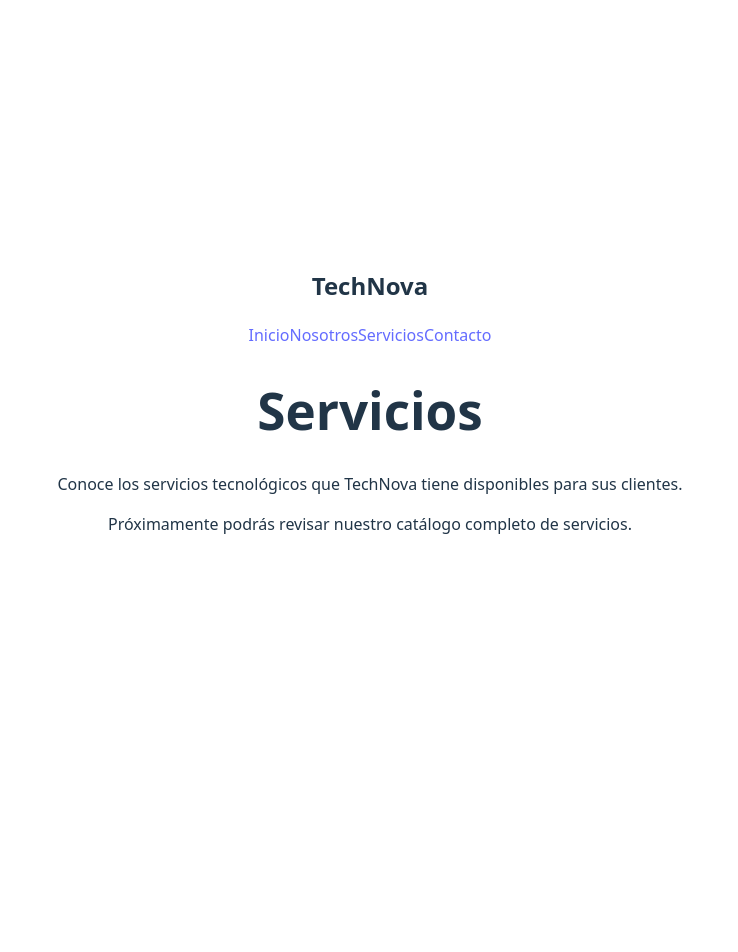
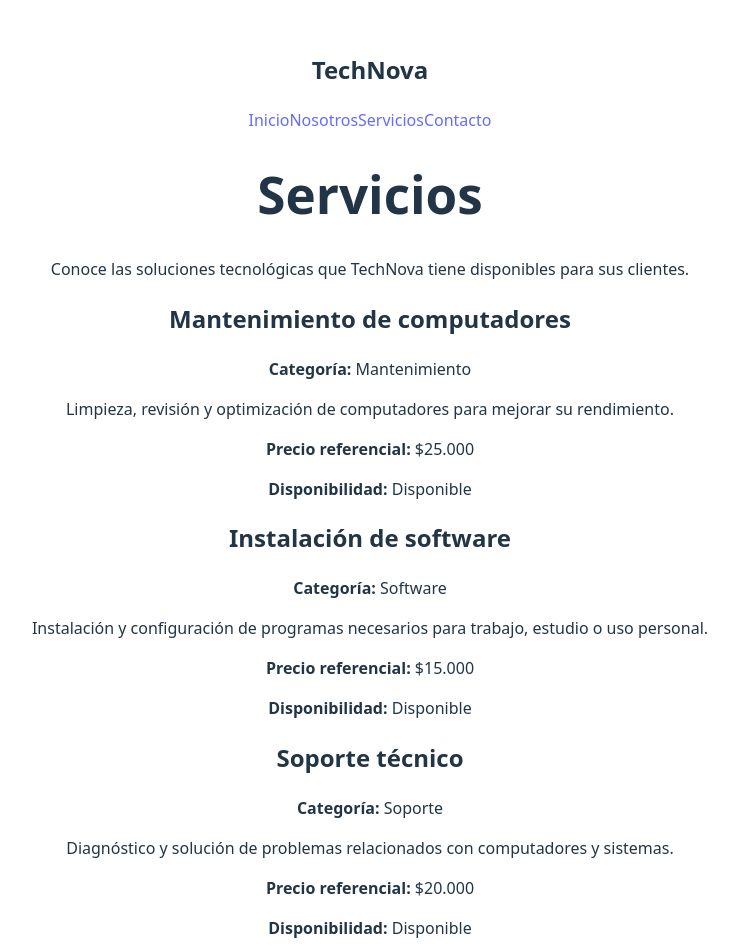
Before and after one commit to katherinesanhueza-lgtm/actividad-vue, a Vue app: page /servicios in a window 1280 px wide. Shown: the top 952 px of the page, without its empty margins (270-1008 px from the left). Before the commit the page ends 800 px from the top, so only its background shows below. Built offline with nearby package versions, Linux system fonts and the light colour scheme.

Commit message:
Actividad 8 - Catalogo y componentes de servicio

```diff
--- /dev/null
+++ b/src/components/TarjetaServicio.vue
@@ -0,0 +1,33 @@
+<script setup>
+defineProps({
+  servicio: {
+    type: Object,
+    required: true
+  }
+})
+</script>
+
+<template>
+  <article class="tarjeta-servicio">
+    <h2>{{ servicio.nombre }}</h2>
+
+    <p>
+      <strong>Categoría:</strong>
+      {{ servicio.categoria }}
+    </p>
+
+    <p>
+      {{ servicio.descripcion }}
+    </p>
+
+    <p>
+      <strong>Precio referencial:</strong>
+      ${{ servicio.precio.toLocaleString('es-CL') }}
+    </p>
+
+    <p>
+      <strong>Disponibilidad:</strong>
+      {{ servicio.disponible ? 'Disponible' : 'No disponible' }}
+    </p>
+  </article>
+</template>
--- a/src/views/ServiciosView.vue
+++ b/src/views/ServiciosView.vue
@@ -1,14 +1,74 @@
+<script setup>
+import { ref } from 'vue'
+import TarjetaServicio from '../components/TarjetaServicio.vue'
+
+const servicios = ref([
+  {
+    id: 1,
+    nombre: 'Mantenimiento de computadores',
+    categoria: 'Mantenimiento',
+    descripcion: 'Limpieza, revisión y optimización de computadores para mejorar su rendimiento.',
+    precio: 25000,
+    disponible: true
+  },
+  {
+    id: 2,
+    nombre: 'Instalación de software',
+    categoria: 'Software',
+    descripcion: 'Instalación y configuración de programas necesarios para trabajo, estudio o uso personal.',
+    precio: 15000,
+    disponible: true
+  },
+  {
+    id: 3,
+    nombre: 'Soporte técnico',
+    categoria: 'Soporte',
+    descripcion: 'Diagnóstico y solución de problemas relacionados con computadores y sistemas.',
+    precio: 20000,
+    disponible: true
+  },
+  {
+    id: 4,
+    nombre: 'Configuración de redes',
+    categoria: 'Redes',
+    descripcion: 'Instalación y configuración básica de redes, routers y conexión de dispositivos.',
+    precio: 35000,
+    disponible: true
+  },
+  {
+    id: 5,
+    nombre: 'Respaldo de información',
+    categoria: 'Seguridad',
+    descripcion: 'Respaldo y organización de archivos importantes para reducir el riesgo de pérdida de información.',
+    precio: 20000,
+    disponible: false
+  },
+  {
+    id: 6,
+    nombre: 'Asesoría tecnológica',
+    categoria: 'Asesoría',
+    descripcion: 'Orientación para seleccionar equipos, programas y soluciones tecnológicas según las necesidades del cliente.',
+    precio: 30000,
+    disponible: true
+  }
+])
+</script>
+
 <template>
   <main>
     <h1>Servicios</h1>
 
     <p>
-      Conoce los servicios tecnológicos que TechNova tiene disponibles
+      Conoce las soluciones tecnológicas que TechNova tiene disponibles
       para sus clientes.
     </p>
 
-    <p>
-      Próximamente podrás revisar nuestro catálogo completo de servicios.
-    </p>
+    <div class="catalogo-servicios">
+      <TarjetaServicio
+        v-for="servicio in servicios"
+        :key="servicio.id"
+        :servicio="servicio"
+      />
+    </div>
   </main>
 </template>
```
Also changed, not shown: 1 other file (tests, documents, lock files or other folders).
